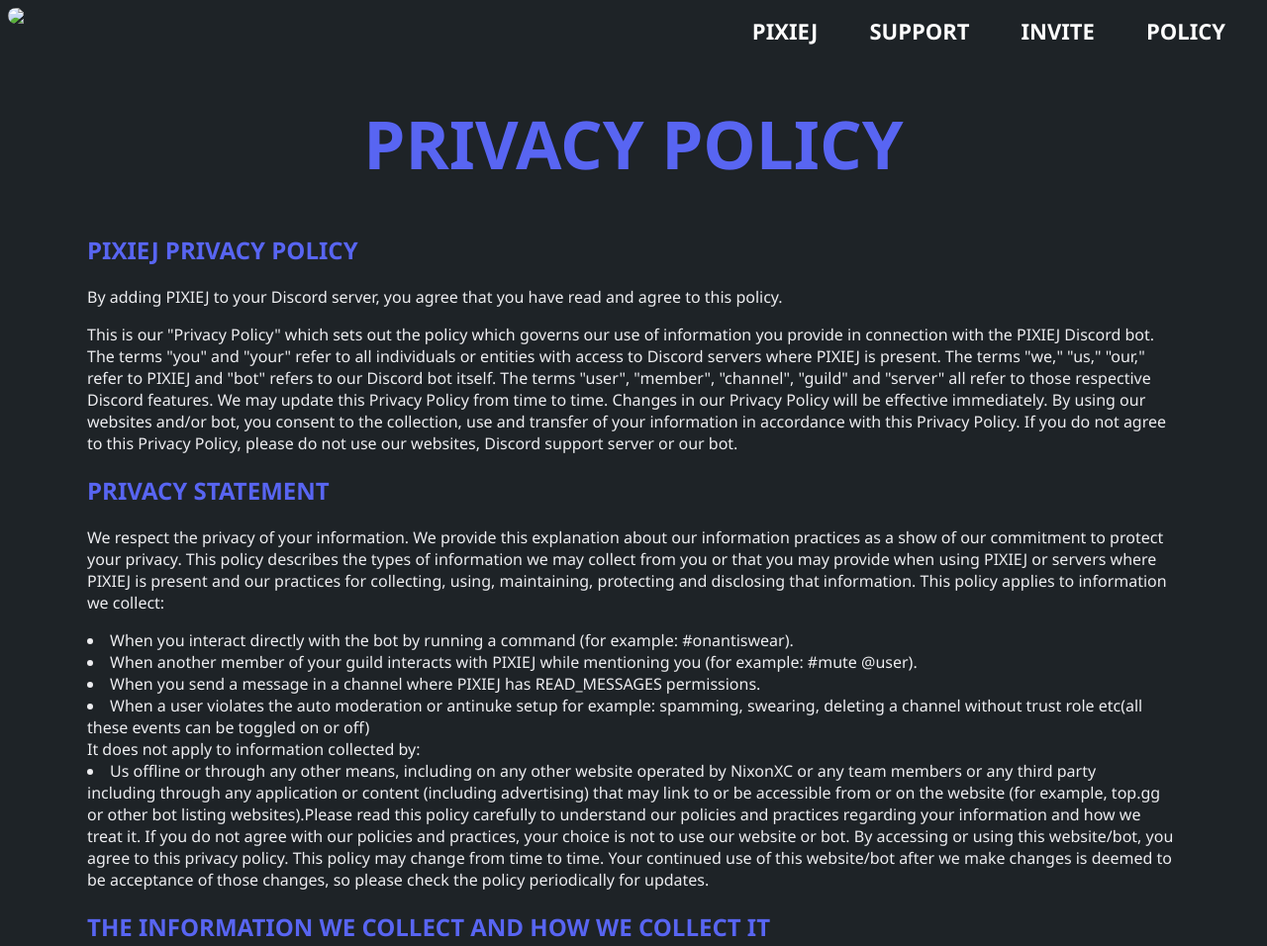
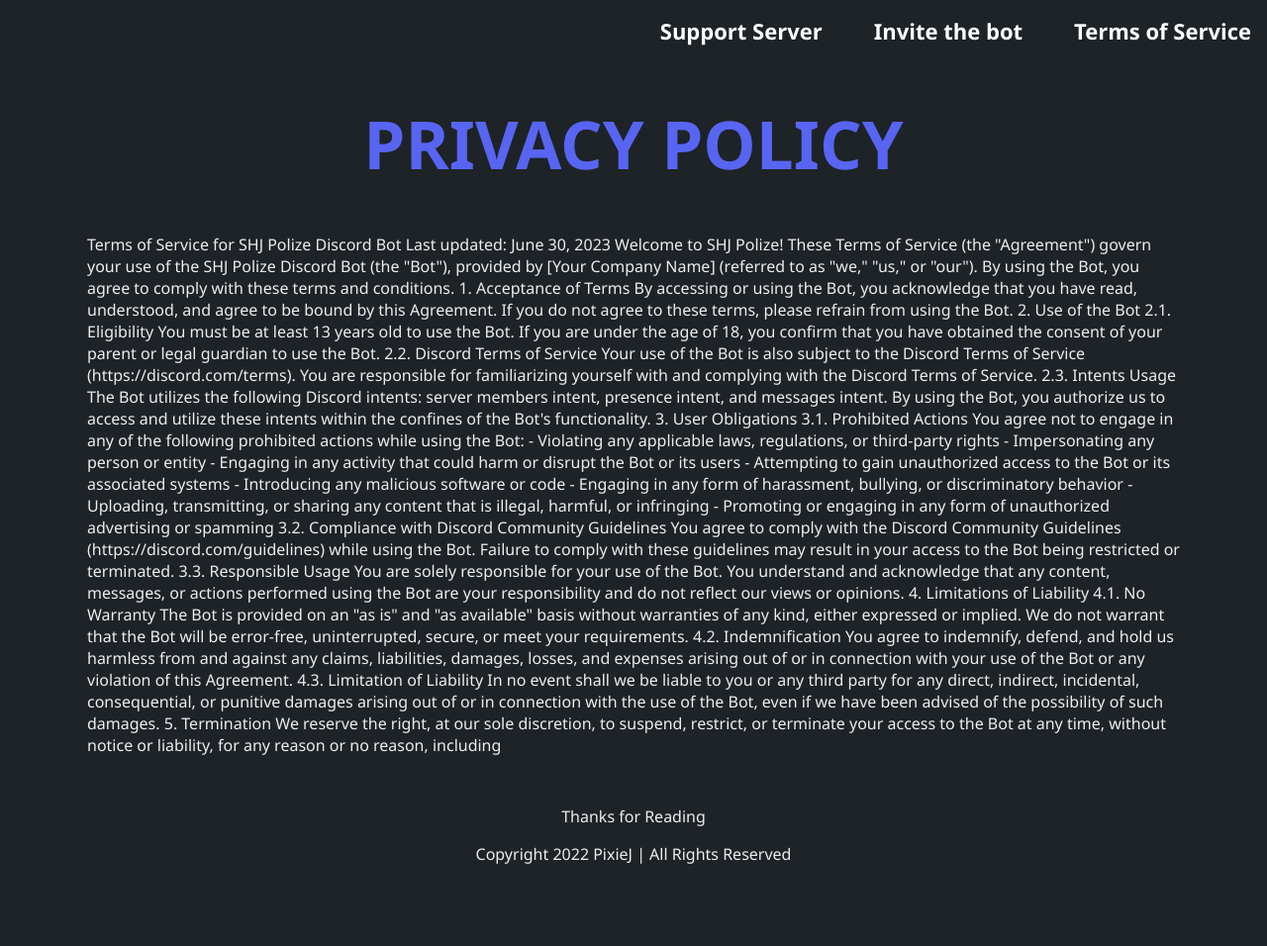
Before and after one commit to Stoobyy/poliz-website, a plain HTML site: page policy.html in a window 1280 px wide. Shown: the top 956 px of the page at 99% size. After the commit the page ends 890 px from the top, so only its background shows below. Drawn offline with Linux system fonts and the light colour scheme.

Commit message:
Update policy.html

```diff
--- a/policy.html
+++ b/policy.html
@@ -3,89 +3,76 @@
 <head>
     <meta charset="utf-8">
 	<meta http-equiv="X-UA-Compatible" content="IE=edge">
-    <title>PIXIEJ | PRIVACY POLICY</title>
-    <meta name="description" content="The perfect discord bot made to provide you with many breath taking feature and much more!">
+    <title>SHJ Polize Terms of Serice</title>
+    <meta name="description" content="Moderation, Minecraft and More!">
 	<meta name="viewport" content="width=device-width, initial-scale=1">
-	<link rel="shortcut icon" href="assets/favicon.png" type="image/x-icon" />
+	<link rel="shortcut icon" href="assets/logo.png" type="image/x-icon" />
 	<link rel="stylesheet" href="policy.css">
     <link rel="icon" href="assets/GP.png">
-    <meta name="twitter:image" content="">
-    <meta name="theme-color" content="#ffb700">
+    <meta name="theme-color" content="#cb997e">
 </head>
   <div class="navbar">
     <ul>
-        <img src="assets/white_gap.png" width="70"/>
+        <li><a href="policy.html"><b>Terms of Service</b></a></li>
         <li><a></a>&zwnj;</li>
-        <li><a href="policy.html"><b>POLICY</b></a></li>
+        <li><a href="#"><b>Invite the bot</b></a></li>
         <li><a></a>&zwnj;</li>
-        <li><a href="#"><b>INVITE</b></a></li>
-        <li><a></a>&zwnj;</li>
-        <li><a href="https://discord.gg/Dkf5pk4UdY"><b>SUPPORT</b></a></li>
-        <li><a></a>&zwnj;</li>
-        <li><a href="https://pixiej.xyz/"><b>PIXIEJ</b></a></li>
+        <li><a href="https://discord.gg/N8xS7Ch3"><b>Support Server</b></a></li>
     </ul>
 </div>
 	  <div class="main">
 		  <h1 class="brand">PRIVACY POLICY</h1>
-      <h2>PIXIEJ PRIVACY POLICY</h2>
-      <p>By adding PIXIEJ to your Discord server, you agree that you have read and agree to this policy.</p>
+          <h3></h3>
+          Terms of Service for SHJ Polize Discord Bot
 
-      <p>This is our "Privacy Policy" which sets out the policy which governs our use of information you provide in connection with the PIXIEJ Discord bot. The terms "you" and "your" refer to all individuals or entities with access to Discord servers where PIXIEJ is present. The terms "we," "us," "our," refer to PIXIEJ and "bot" refers to our Discord bot itself. The terms "user", "member", "channel", "guild" and "server" all refer to those respective Discord features.
-We may update this Privacy Policy from time to time. Changes in our Privacy Policy will be effective immediately. By using our websites and/or bot, you consent to the collection, use and transfer of your information in accordance with this Privacy Policy. If you do not agree to this Privacy Policy, please do not use our websites, Discord support server or our bot.</p>
-          <h2>PRIVACY STATEMENT</h2>
-          <p>We respect the privacy of your information. We provide this explanation about our information practices as a show of our commitment to protect your privacy. This policy describes the types of information we may collect from you or that you may provide when using PIXIEJ or servers where PIXIEJ is present and our practices for collecting, using, maintaining, protecting and disclosing that information.
-This policy applies to information we collect:
-<li>When you interact directly with the bot by running a command (for example: #onantiswear).</li>
-<li>When another member of your guild interacts with PIXIEJ while mentioning you (for example: #mute @user).</li>
-<li>When you send a message in a channel where PIXIEJ has READ_MESSAGES permissions.</li>
-<li>When a user violates the auto moderation or antinuke setup for example: spamming, swearing, deleting a channel without trust role etc(all these events can be toggled on or off)</li>
-It does not apply to information collected by:
-<li>Us offline or through any other means, including on any other website operated by NixonXC or any team members or any third party</li>
-    including through any application or content (including advertising) that may link to or be accessible from or on the website (for example, top.gg or other bot listing websites).Please read this policy carefully to understand our policies and practices regarding your information and how we treat it. If you do not agree with our policies and practices, your choice is not to use our website or bot. By accessing or using this website/bot, you agree to this privacy policy. This policy may change from time to time. Your continued use of this website/bot after we make changes is deemed to be acceptance of those changes, so please check the policy periodically for updates.</p>
-          <h2>THE INFORMATION WE COLLECT AND HOW WE COLLECT IT</h2>
-          <p>Personally Identifiable Information. At our website, we only collect personally identifiable information from individuals that they provide to us voluntarily. This means we do not require you to register or provide information to us in order to view our website. Our bot only gathers personally identifiable data through commands or events executed using the bot for example: antispam we store the user's id who is spamming then we use the user id to take action against the user then we delete the id from our database after 30 seconds. the . This information helps us provide a better user experience for all PIXIEJ's users following <a href="https://support-dev.discord.com/hc/en-us/articles/360056426994">Discord's official recommendations</a> to bot developers on data storage for bots that do not require GUILD_MEMBERS or GUILD_PRESENCES intents, and provides us with analytics to see which commands are popular and analyze the bot's growth and usage.</p>
-          <p>The information we collect when you vote for PIXIEJ on third-party website top.gg is:</p>
-          <p> • Your Username Example (728806245573591132)</p>
-          <p> • Date and time when the vote counted.</p>
-          <p>Non-Personally Identifiable Information. We may automatically collect certain technical information from your computer such as your Internet service provider, your IP address, your browser type, your operating system, the pages viewed, the pages viewed immediately before and after accessing the website, and the search terms entered to get to our site. This information allows us to improve and customize our services. We and our service providers may collect this information using "cookies" or similar technologies. </p>
+          Last updated: June 30, 2023
 
-          <p>Information We Collect Through Automatic Data Collection Technologies. As you navigate through and interact with our website, we may use automatic data collection technologies to collect certain information about your equipment, browsing actions and patterns, including:</p>
-          <p>  • Details of your visits to our website, including traffic data, location data, logs and other communication data, and the resources that you access and use on the website.</p>
+          Welcome to SHJ Polize! These Terms of Service (the "Agreement") govern your use of the SHJ Polize Discord Bot (the "Bot"), provided by [Your Company Name] (referred to as "we," "us," or "our"). By using the Bot, you agree to comply with these terms and conditions.
 
-          <p>We also may use these technologies to collect information about your online activities over time (behavioral tracking), however we do not track your activities across third-party websites.<p>
-          <p>As we do not track activity across third party websites, "do not track" settings are generally not applicable; we do track actions on our website.</p>
-          <p>The information we collect automatically is statistical data and may include personal information. It helps us to improve our website and to deliver a better service, including by enabling us to:</p>
-          <p>Estimate our audience size and usage patterns.Recognize you when you return to our website.</p>
-          <h2>THIRD-PARTY WEBSITES</h2>
-          <p>This website or messages distributed by our bot may contain links to third-party websites. These linked websites are not under our control, and we are not responsible for the privacy practices or the contents of any such linked website or any link contained in any linked website. We provide such links only as a convenience, and the inclusion of a link on the website does not imply endorsement of the linked website by PIXIEJ. If you provide any personal data through any such third-party website, your transaction will occur on the third party’s website (not this website) and the personal data you provide will be collected by and controlled by the privacy policy of that third party. We recommend that you familiarize yourself with the privacy policies and practices of any third parties. PLEASE NOTE THAT THIS PRIVACY POLICY DOES NOT ADDRESS THE PRIVACY OR INFORMATION PRACTICES OF ANY THIRD PARTIES.</p>
-          <h2>DISCLOSURE OF YOUR INFORMATION</h2>
-          <p>We may disclose aggregated information about our users, and information that does not identify any individual, without restriction.</p>
-          <p>We may disclose personal information that we collect or you provide as described in this privacy policy:</p>
+          1. Acceptance of Terms
+          By accessing or using the Bot, you acknowledge that you have read, understood, and agree to be bound by this Agreement. If you do not agree to these terms, please refrain from using the Bot.
 
-          <li>To further participate in our programs or in connection with fundraising or promotions.</li>
+          2. Use of the Bot
+          2.1. Eligibility
+          You must be at least 13 years old to use the Bot. If you are under the age of 18, you confirm that you have obtained the consent of your parent or legal guardian to use the Bot.
 
-          <li>To contractors, service providers and other third parties we use to support our business.</li>
+          2.2. Discord Terms of Service
+          Your use of the Bot is also subject to the Discord Terms of Service (https://discord.com/terms). You are responsible for familiarizing yourself with and complying with the Discord Terms of Service.
 
-          <li>To fulfill the purpose for which you provide it, such as registering for an event or entering a contest.</li>
+          2.3. Intents Usage
+          The Bot utilizes the following Discord intents: server members intent, presence intent, and messages intent. By using the Bot, you authorize us to access and utilize these intents within the confines of the Bot's functionality.
 
-          <li>For any other purpose disclosed by us when you provide the information.</li>
+          3. User Obligations
+          3.1. Prohibited Actions
+          You agree not to engage in any of the following prohibited actions while using the Bot:
+             - Violating any applicable laws, regulations, or third-party rights
+             - Impersonating any person or entity
+             - Engaging in any activity that could harm or disrupt the Bot or its users
+             - Attempting to gain unauthorized access to the Bot or its associated systems
+             - Introducing any malicious software or code
+             - Engaging in any form of harassment, bullying, or discriminatory behavior
+             - Uploading, transmitting, or sharing any content that is illegal, harmful, or infringing
+             - Promoting or engaging in any form of unauthorized advertising or spamming
 
-          <li>To a successor in the event of a merger, divestiture, restructuring, reorganization, dissolution or other transfer of some or all of the assets or rights of PIXIEJ or any related entity, whether as a going concern or as part of bankruptcy, liquidation or similar proceeding, in which personal information held by PIXIEJ about our users is among the assets transferred.</li>
+          3.2. Compliance with Discord Community Guidelines
+          You agree to comply with the Discord Community Guidelines (https://discord.com/guidelines) while using the Bot. Failure to comply with these guidelines may result in your access to the Bot being restricted or terminated.
 
-          <li>With the consent of the person providing the information.</li>
+          3.3. Responsible Usage
+          You are solely responsible for your use of the Bot. You understand and acknowledge that any content, messages, or actions performed using the Bot are your responsibility and do not reflect our views or opinions.
 
-          <p>We may also disclose your personal information:</p>
+          4. Limitations of Liability
+          4.1. No Warranty
+          The Bot is provided on an "as is" and "as available" basis without warranties of any kind, either expressed or implied. We do not warrant that the Bot will be error-free, uninterrupted, secure, or meet your requirements.
 
-          <li>To comply with any court order, law or legal process, including to respond to any government or regulatory request.</li>
+          4.2. Indemnification
+          You agree to indemnify, defend, and hold us harmless from and against any claims, liabilities, damages, losses, and expenses arising out of or in connection with your use of the Bot or any violation of this Agreement.
 
-          <li>To enforce or apply our <a href="https://discord.com/terms">Terms Of Service</a> and other agreements, including for billing and collection purposes.</li>
+          4.3. Limitation of Liability
+          In no event shall we be liable to you or any third party for any direct, indirect, incidental, consequential, or punitive damages arising out of or in connection with the use of the Bot, even if we have been advised of the possibility of such damages.
 
-          <li>To enforce or apply Discord's <a href="https://discord.com/terms">Terms Of Service</a></li>
-
-          <li>If we believe disclosure is necessary or appropriate to protect the rights, property or safety of PIXIEJ, our users or others. This includes exchanging information with other organizations for the purposes of fraud protection and credit risk reduction.</li>
-          <h2>THIRD PARTY PRACTICES</h2>
-          <p>The Privacy Policy of another service appearing at our site may differ from ours. We encourage you to read that policy before engaging with their services.</p>
-
+          5. Termination
+          We reserve the right, at our sole discretion, to suspend, restrict, or terminate your access to the Bot at any time, without notice or liability, for any reason or no reason, including
+      </h3>
           <div class="footer">
             <p>Thanks for Reading</p>
             <p>Copyright 2022 PixieJ | All Rights Reserved</p>
```
